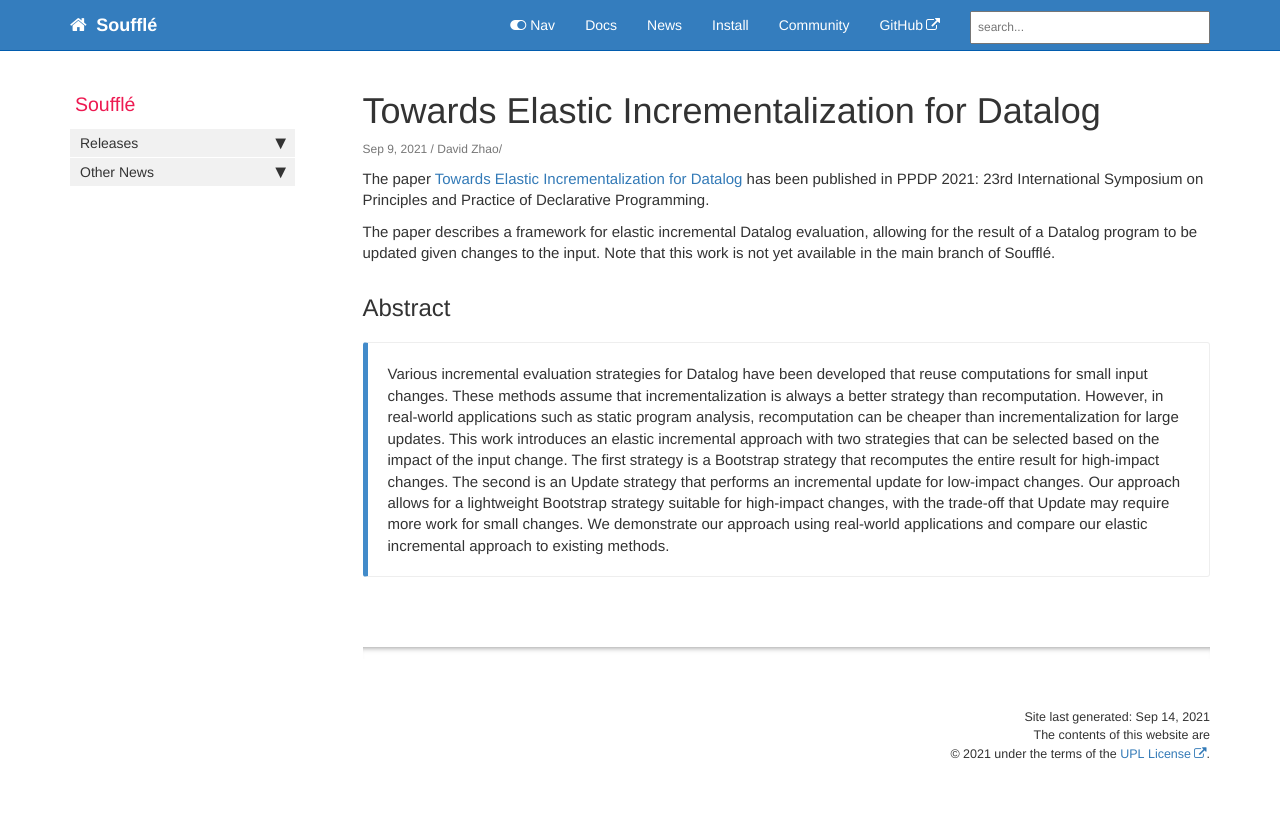
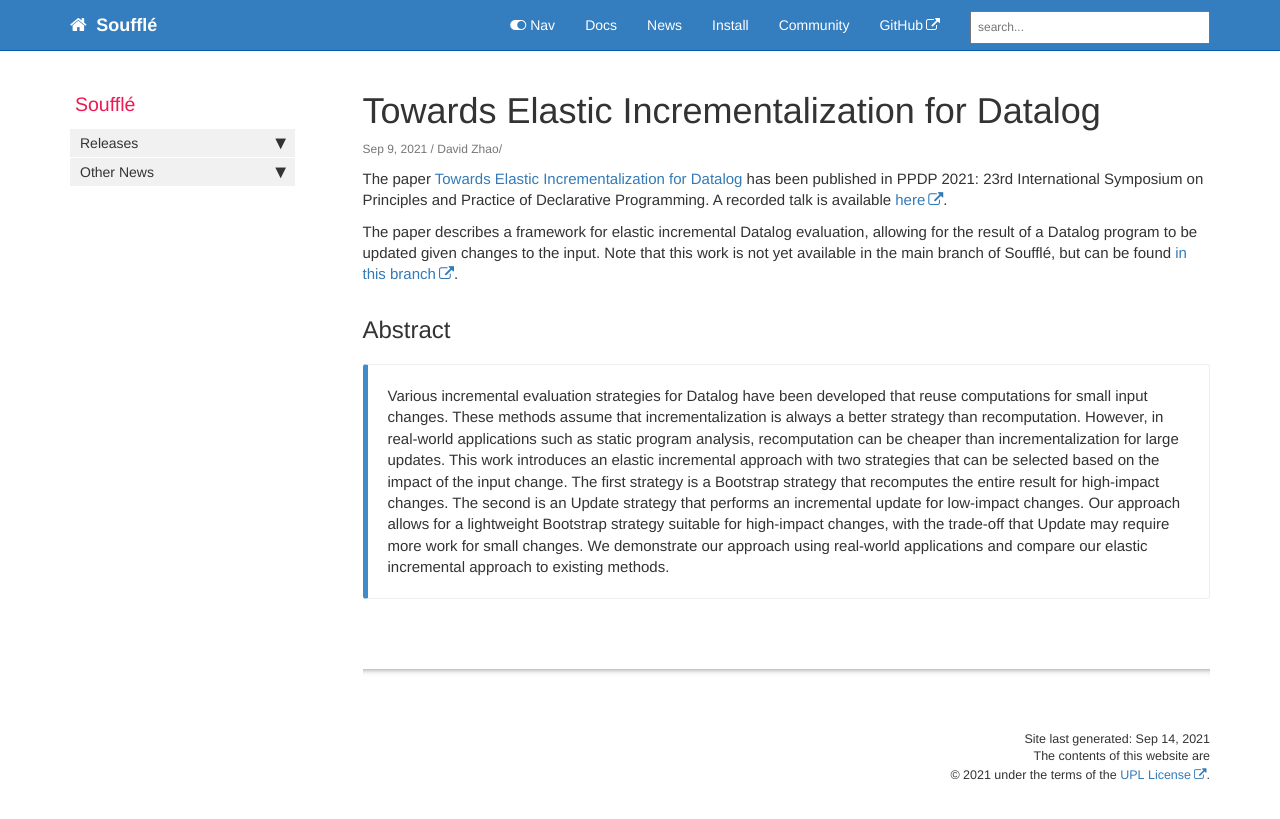
Before and after one commit to souffle-lang/souffle-lang.github.io, a Jekyll site: the page built from _posts/2021-09-09-ppdp21-paper.md, in a window 1280 px wide. Shown: the top 819 px of the page. Built offline with Jekyll 4.4.1, drawn with Linux system fonts in a browser that asks for light colours; comment, search, counter and statistics services are not loaded.

Commit message:
Add links for talk and souffle branch for incremental

```diff
--- a/_posts/2021-09-09-ppdp21-paper.md
+++ b/_posts/2021-09-09-ppdp21-paper.md
@@ -9,11 +9,11 @@ layout: post
 ---
 The paper [Towards Elastic Incrementalization for Datalog](/pdf/ppdp21incremental.pdf) has
 been published in PPDP 2021: 23rd International Symposium on Principles and Practice of
-Declarative Programming.
+Declarative Programming. A recorded talk is available [here](https://drive.google.com/file/d/1JTBZdUsKcowufKbCaD3PVPKTj65G-QBe/view).
 
 The paper describes a framework for elastic incremental Datalog evaluation, allowing for
 the result of a Datalog program to be updated given changes to the input. Note that this
-work is not yet available in the main branch of Soufflé.
+work is not yet available in the main branch of Soufflé, but can be found [in this branch](https://github.com/taipan-snake/souffle/tree/incremental-with-provenance-eager-diffs).
 
 ## Abstract
 {% include callout.html content="
```
